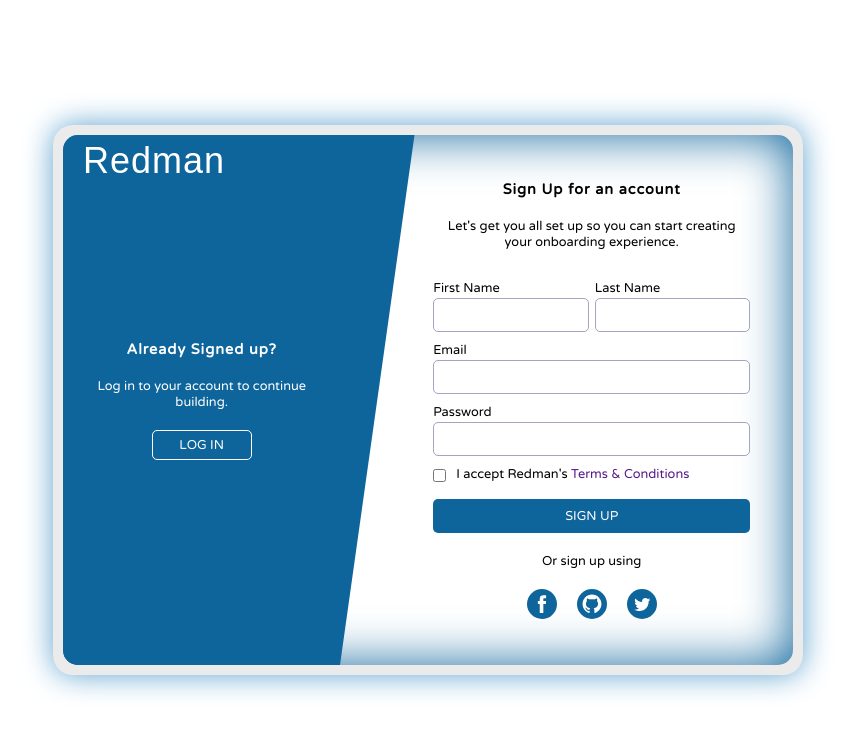
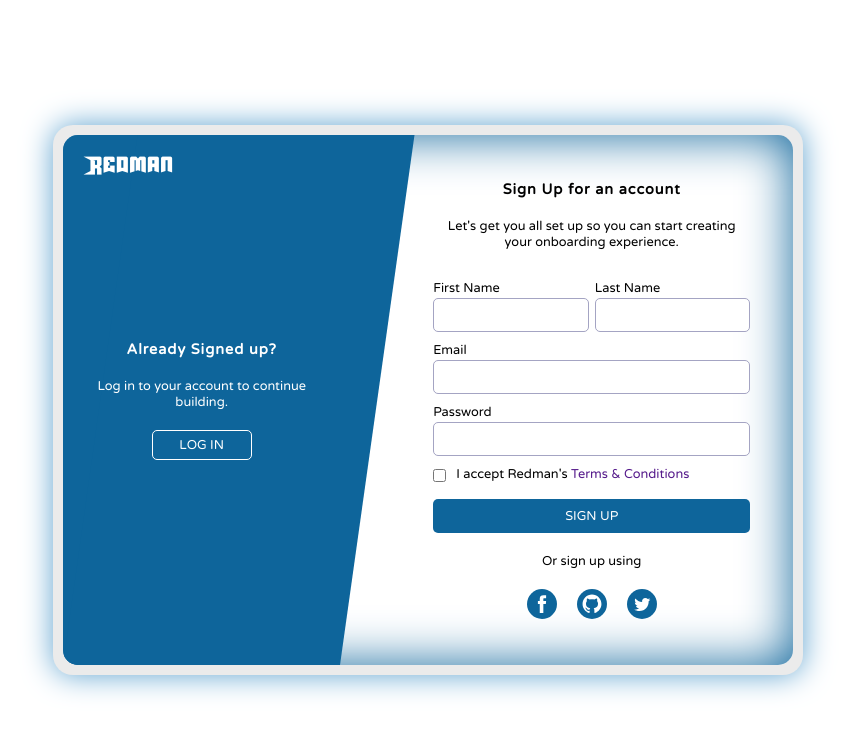
Before and after one commit to redman-tp/animated-login-page, a plain HTML site: page index.html in a window 1280 px wide. Shown: the whole page, without its empty margins (212-1067 px from the left). Drawn offline with Linux system fonts and the light colour scheme; the site is published under a folder, as on GitHub Pages, so addresses that start at the root find nothing.

Commit message:
Modified font url

```diff
--- a/src/css/style.css
+++ b/src/css/style.css
@@ -11,11 +11,11 @@
 
 @font-face {
   font-family: Robus;
-  src: url("/src/fonts/Robus.otf") format("opentype");
+  src: url("../fonts/Robus.otf") format("opentype");
 }
 @font-face {
   font-family: Super-Rugged;
-  src: url("/src/fonts/Super-Rugged.ttf") format("truetype");
+  src: url("../fonts/Super-Rugged.ttf") format("truetype");
 }
 
 button,
```
